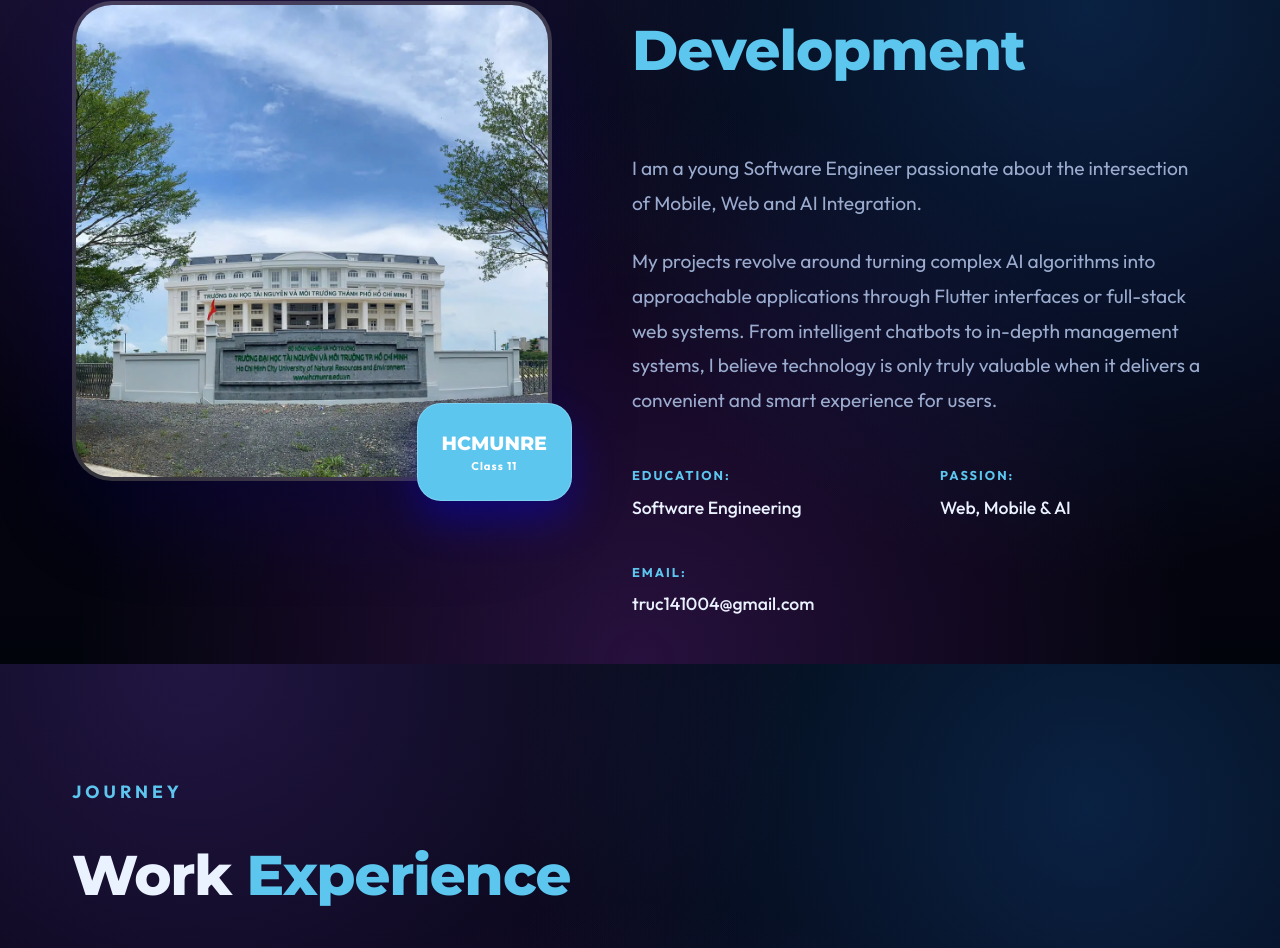
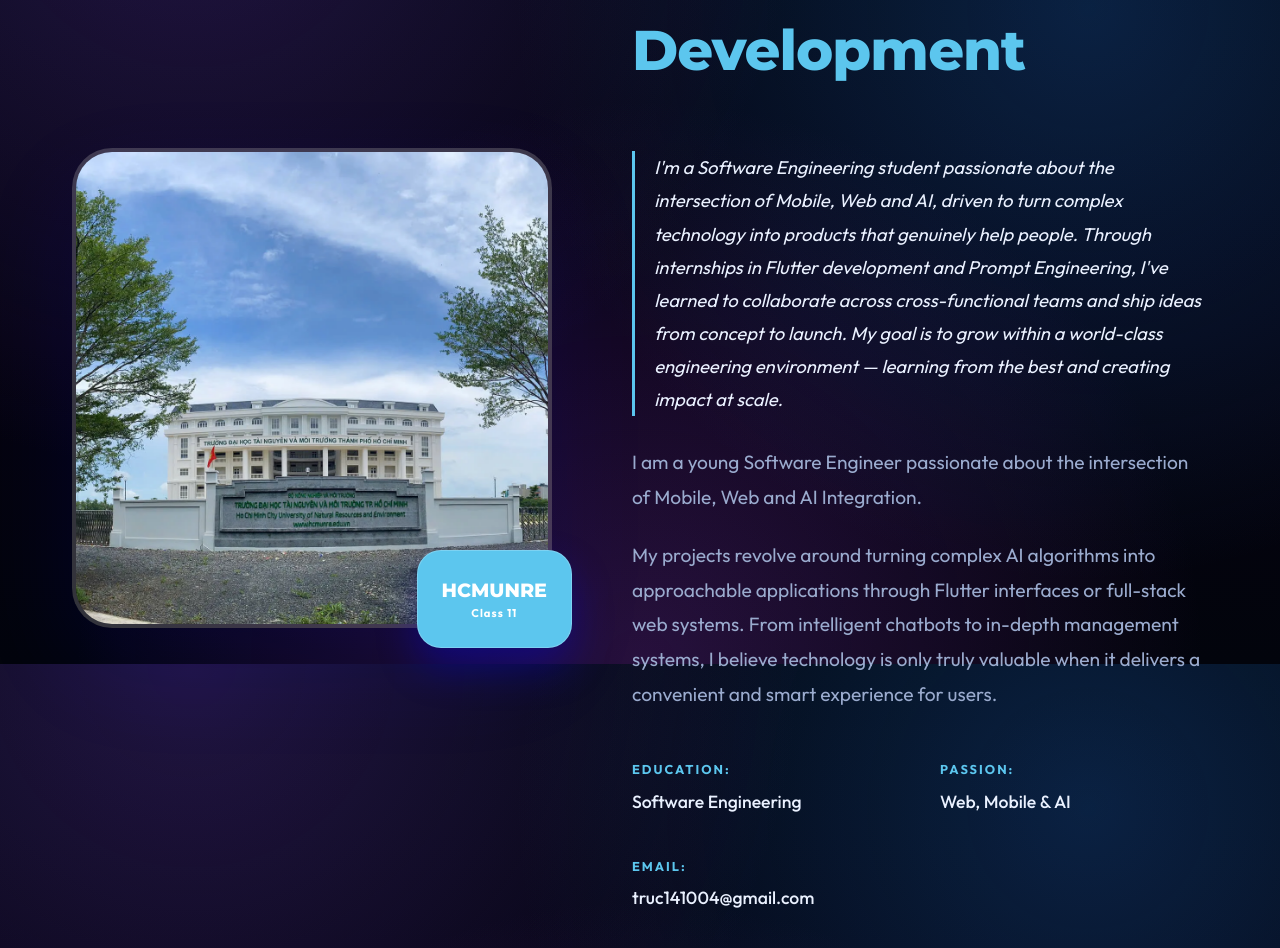
Before and after one commit to TrucNguyen1410/trucnguyen_portfolio, a React (Vite) app: page / in a window 1280 px wide. Shown: the part 936-1884 px from the top of the page. Built offline with nearby package versions, Linux system fonts and the light colour scheme.

Commit message:
content: add career objective lead paragraph to About (VI/EN)
Co-Authored-By: Claude Opus 4.8 (1M context) <noreply@anthropic.com>

```diff
--- a/src/components/About.css
+++ b/src/components/About.css
@@ -66,6 +66,16 @@
   letter-spacing: 1px;
 }
 
+.about-objective {
+  font-size: 1.15rem;
+  color: var(--color-text);
+  line-height: 1.8;
+  margin-bottom: 1.8rem;
+  padding-left: 1.2rem;
+  border-left: 3px solid var(--color-primary);
+  font-style: italic;
+}
+
 .about-text {
   font-size: 1.2rem;
   color: var(--color-text-muted);
@@ -110,4 +120,5 @@
 @media (max-width: 600px) {
   .info-list { grid-template-columns: 1fr; gap: 1.5rem; text-align: center; }
   .about-text { font-size: 1.1rem; }
+  .about-objective { font-size: 1.05rem; }
 }
--- a/src/components/About.jsx
+++ b/src/components/About.jsx
@@ -41,6 +41,9 @@ const About = () => {
               {t.about.titleLine1} <br />
               <span className="highlight">{t.about.titleHighlight}</span>
             </h2>
+            <p className="about-objective">
+              {t.about.objective}
+            </p>
             <p className="about-text">
               {t.about.p1}
             </p>
--- a/src/i18n/translations.js
+++ b/src/i18n/translations.js
@@ -39,6 +39,8 @@ export const translations = {
       titleHighlight: 'Phát Triển',
       badgeYears: 'HCMUNRE',
       badgeText: 'Khóa 11',
+      objective:
+        'Là sinh viên Kỹ thuật Phần mềm đam mê nơi giao thoa giữa Mobile, Web và AI, tôi luôn tìm cách biến công nghệ phức tạp thành sản phẩm hữu ích cho người dùng thật. Qua các vai trò thực tập về Flutter và Prompt Engineering, tôi học được cách làm việc trong đội ngũ đa chức năng và đưa ý tưởng từ bản vẽ đến khi ra mắt. Mục tiêu của tôi là được phát triển trong một môi trường kỹ thuật tầm cỡ — học hỏi từ những kỹ sư giỏi nhất và tạo ra tác động ở quy mô lớn.',
       p1: 'Tôi là một Software Engineer trẻ đam mê sự kết hợp giữa Mobile, Web và AI Integration.',
       p2: 'Dự án của tôi thường xoay quanh việc biến các thuật toán AI phức tạp thành những ứng dụng gần gũi thông qua giao diện Flutter hoặc hệ thống Web Full-stack. Từ những Chatbot thông minh đến các hệ thống quản lý chuyên sâu, tôi tin rằng công nghệ chỉ thực sự có giá trị khi nó mang lại trải nghiệm tiện lợi và thông minh cho người dùng.',
       infoEducationLabel: 'Học vấn:',
@@ -186,6 +188,8 @@ export const translations = {
       titleHighlight: 'Development',
       badgeYears: 'HCMUNRE',
       badgeText: 'Class 11',
+      objective:
+        "I'm a Software Engineering student passionate about the intersection of Mobile, Web and AI, driven to turn complex technology into products that genuinely help people. Through internships in Flutter development and Prompt Engineering, I've learned to collaborate across cross-functional teams and ship ideas from concept to launch. My goal is to grow within a world-class engineering environment — learning from the best and creating impact at scale.",
       p1: 'I am a young Software Engineer passionate about the intersection of Mobile, Web and AI Integration.',
       p2: 'My projects revolve around turning complex AI algorithms into approachable applications through Flutter interfaces or full-stack web systems. From intelligent chatbots to in-depth management systems, I believe technology is only truly valuable when it delivers a convenient and smart experience for users.',
       infoEducationLabel: 'Education:',
```
